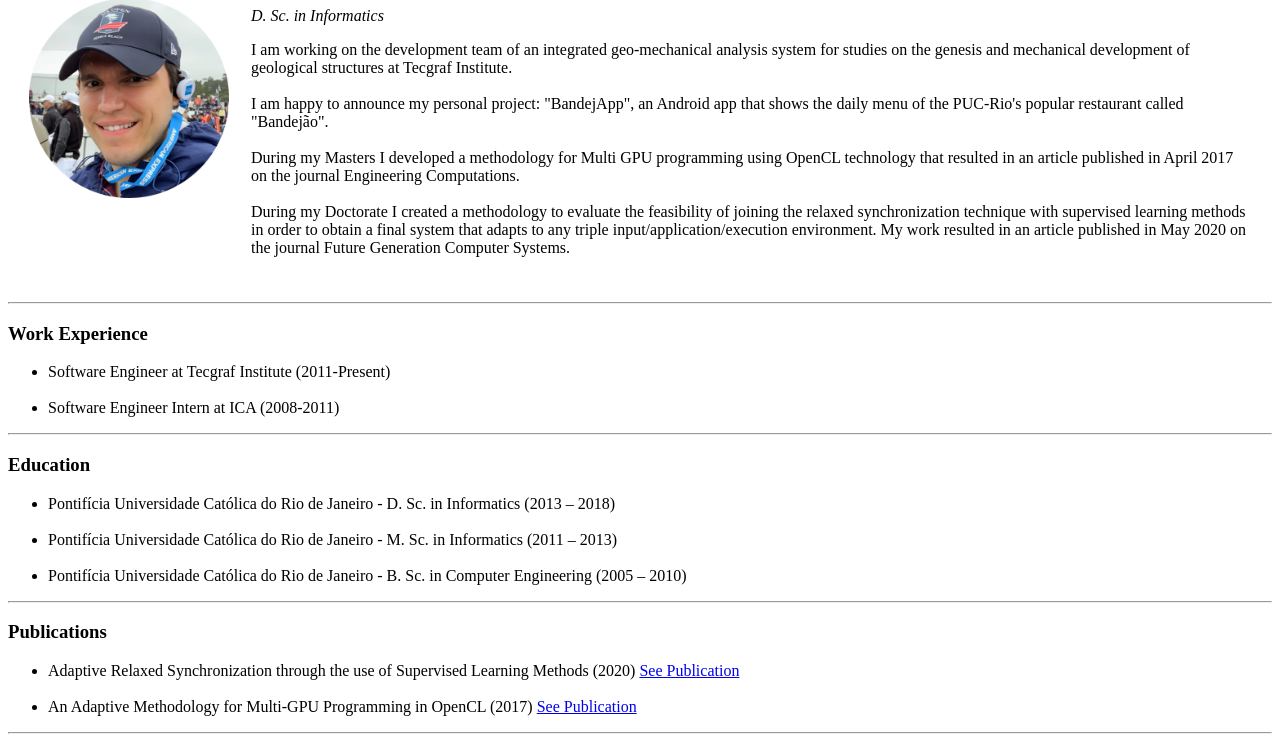
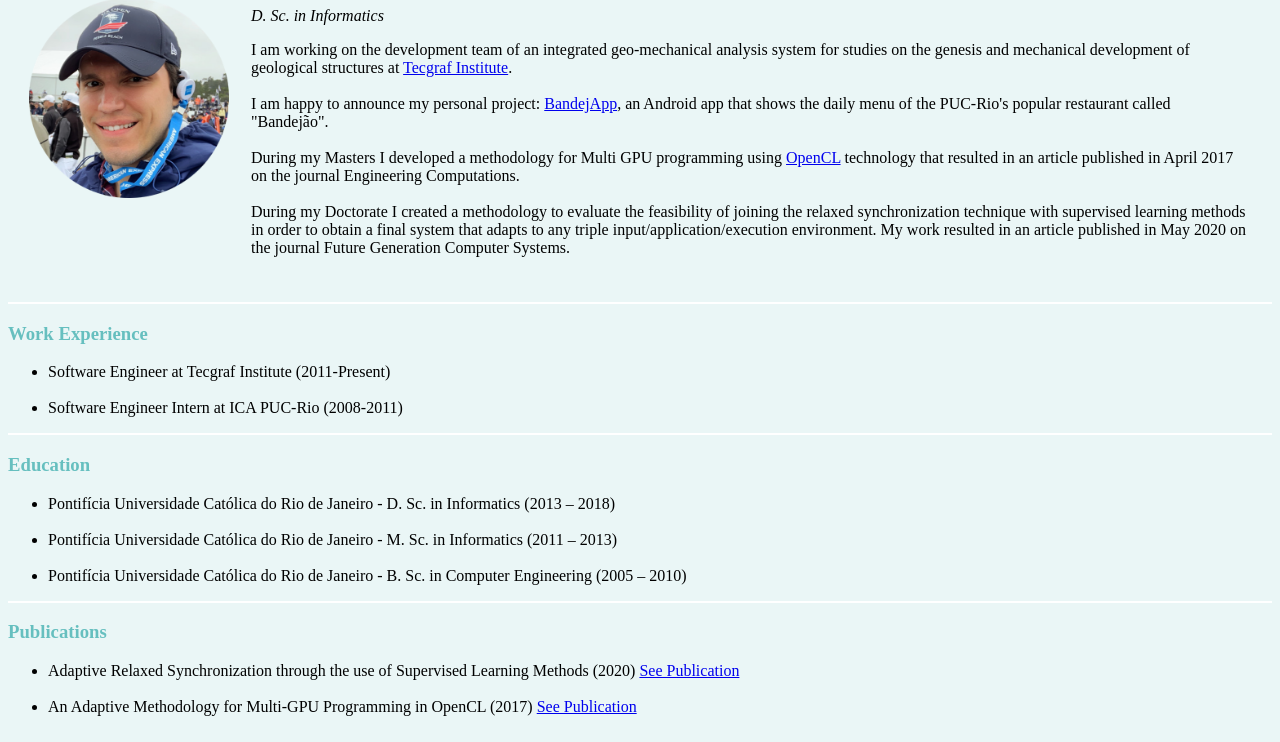
Before and after one commit to andrebueno/cv, a plain HTML site: page index.html in a window 1280 px wide. Shown: the part 102-844 px from the top of the page. Drawn offline with Linux system fonts and the light colour scheme.

Commit message:
Adding some CSS.

```diff
--- /dev/null
+++ b/css/styles.css
@@ -0,0 +1,17 @@
+body {
+  background-color: #EAF6F6;
+}
+
+hr {
+  background-color: white;
+  border-style: none;
+  height: 2px;
+}
+
+h1{
+  color: #297F87;
+}
+
+h3{
+  color: #66BFBF;
+}
--- a/index.html
+++ b/index.html
@@ -4,6 +4,7 @@
 <head>
   <meta charset="utf-8">
   <title>Andre Bueno's Personal Site</title>
+  <link rel="stylesheet" href="css/styles.css">
 </head>
 
 <body>
@@ -18,14 +19,14 @@
         <p>
           I am working on the development team of an integrated geo-mechanical
           analysis system for studies on the genesis and mechanical development of
-          geological structures at Tecgraf Institute.
+          geological structures at <a href="https://www.tecgraf.puc-rio.br" target="_blank" rel="noopener noreferrer">Tecgraf Institute</a>.
           <br><br>
           I am happy to announce my personal project:
-          "BandejApp", an Android app that shows the daily menu of the PUC-Rio's
+          <a href="https://play.google.com/store/apps/details?id=com.bueno.bandejapp&hl=pt_BR&gl=US" target="_blank" rel="noopener noreferrer">BandejApp</a>, an Android app that shows the daily menu of the PUC-Rio's
           popular restaurant called "Bandejão".
           <br><br>
           During my Masters I developed a methodology for Multi GPU programming
-          using OpenCL technology that resulted in an article published in April 2017
+          using <a href="https://www.khronos.org/opencl/" target="_blank" rel="noopener noreferrer">OpenCL</a> technology that resulted in an article published in April 2017
           on the journal Engineering Computations.
           <br><br>
           During my Doctorate I created a methodology to evaluate the feasibility of
@@ -45,7 +46,7 @@
   <ul>
     <li>Software Engineer at Tecgraf Institute (2011-Present)</li>
     <br>
-    <li>Software Engineer Intern at ICA (2008-2011)</li>
+    <li>Software Engineer Intern at ICA PUC-Rio (2008-2011)</li>
   </ul>
   <hr>
   <h3>
@@ -80,7 +81,6 @@
       <a href="http://www.emeraldinsight.com/doi/full/10.1108/EC-12-2015-0392" target="_blank" rel="noopener noreferrer">See Publication</a>
     </li>
   </ul>
-  <hr>
 </body>
 
 </html>
```
